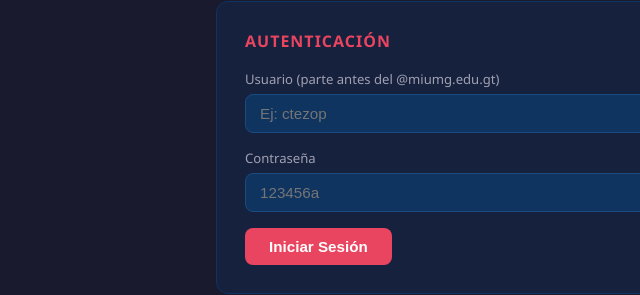
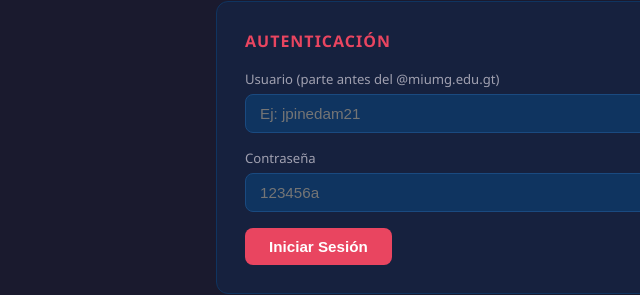
Before and after one commit to Jpineda0505/examenFinalProgra3, a website: page public/index.html in a window 1280 px wide. Shown: the part 101-396 px from the top of the page, 10-650 px from the left. Drawn offline with Linux system fonts and the light colour scheme.

Commit message:
cambio de nombre indicado

```diff
--- a/public/index.html
+++ b/public/index.html
@@ -202,7 +202,7 @@
     <h2> Autenticación</h2>
     <div class="form-group">
       <label for="username">Usuario (parte antes del @miumg.edu.gt)</label>
-      <input type="text" id="username" placeholder="Ej: ctezop" autocomplete="username" />
+      <input type="text" id="username" placeholder="Ej: jpinedam21" autocomplete="username" />
     </div>
     <div class="form-group">
       <label for="password">Contraseña</label>
```
